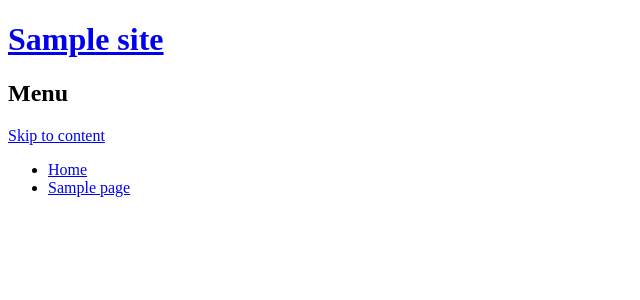
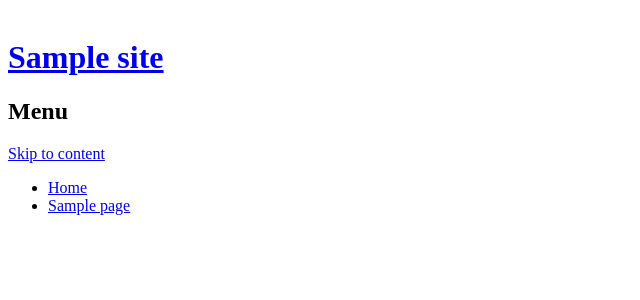
Before and after one commit to Kageetai/eatmytrip, a WordPress theme: template content/themes/EatMyTrip/header.php in a window 1280 px wide. Shown: the top 300 px of the page, without its empty margins (0-640 px from the left). Run offline with PHP 8.4 and a stand-in for WordPress, Linux system fonts and the light colour scheme; the site name, menu and one post (Sample post) are stand-ins, and other content is empty; style sheets or scripts are compiled from the project's sources; some libraries are stand-ins or nearby versions.

Commit message:
padding and font-size for navbar

```diff
--- a/content/themes/EatMyTrip/scss/main.scss
+++ b/content/themes/EatMyTrip/scss/main.scss
@@ -1,3 +1,11 @@
+.stickyHead {
+  padding: 10px 0;
+}
+
+.header_container {
+  background-color: transparent;
+}
+
 .site-logo {
   display: inline-block;
   text-align: center;
@@ -7,6 +15,12 @@
     > img {
       height: 100px;
     }
+  }
+}
+
+.main-navigation {
+  a {
+    font-size: 16px;
   }
 }
 
```
